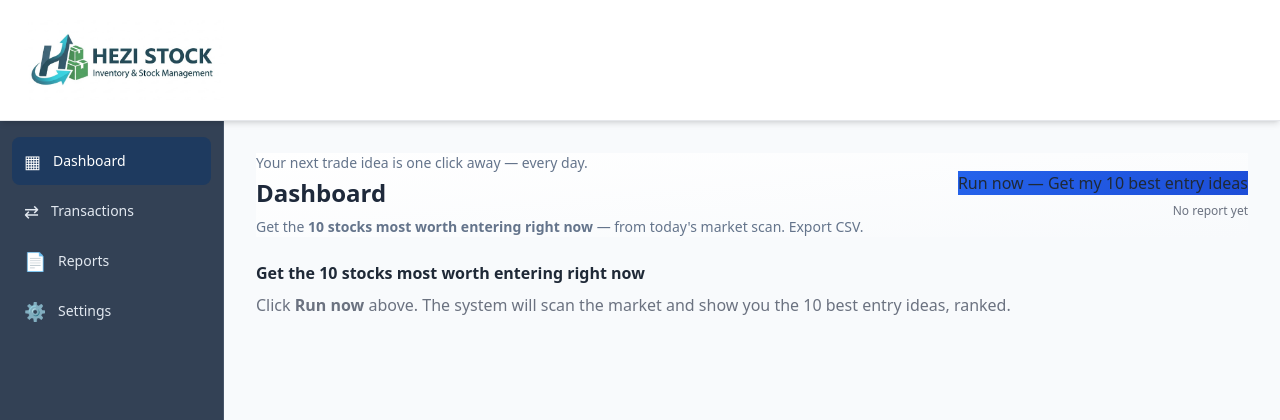
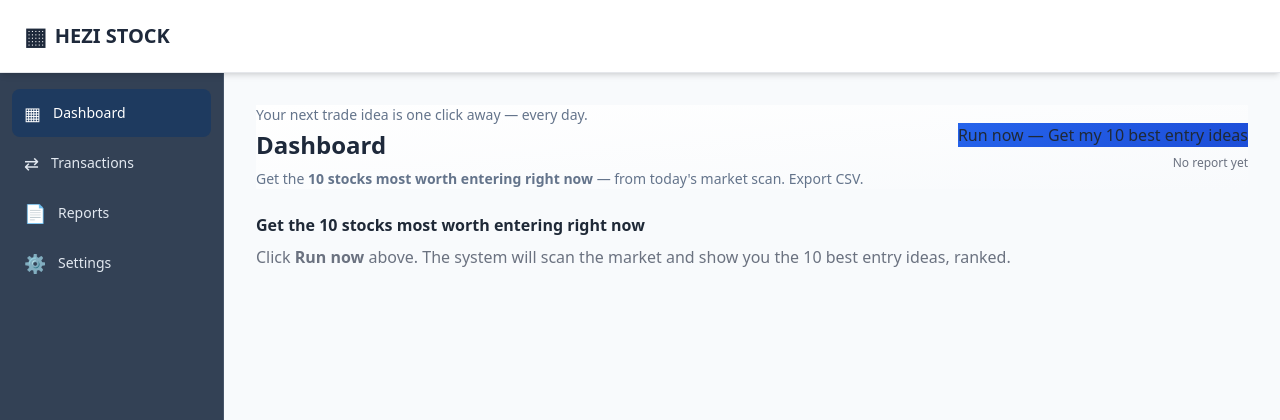
Before and after one commit to HeziStock/hezi-stock, a Flask app: page /app in a window 1280 px wide. Shown: the top 420 px of the page. Run offline with Flask 3, Linux system fonts and the light colour scheme; some libraries are stand-ins or nearby versions.

Commit message:
update all

```diff
--- a/templates/base.html
+++ b/templates/base.html
@@ -26,8 +26,8 @@
   <!-- Top header -->
   <header class="bg-white border-b border-gray-200 sticky top-0 z-50 shadow-md">
     <div class="flex items-center justify-between px-6 py-5">
-      <a href="{{ url_for('dashboard') }}" class="flex items-center gap-2 no-underline">
-        <img src="{{ url_for('static', filename='logo.png') }}" alt="HEZI STOCK — Inventory &amp; Stock Management" class="h-16 sm:h-20 w-auto object-contain" />
+      <a href="{{ url_for('dashboard') }}" class="flex items-center gap-2 no-underline text-slate-800 font-bold text-xl">
+        <span class="text-2xl">▦</span> HEZI STOCK
       </a>
     </div>
   </header>
```
Also changed, not shown: 1 other file.
